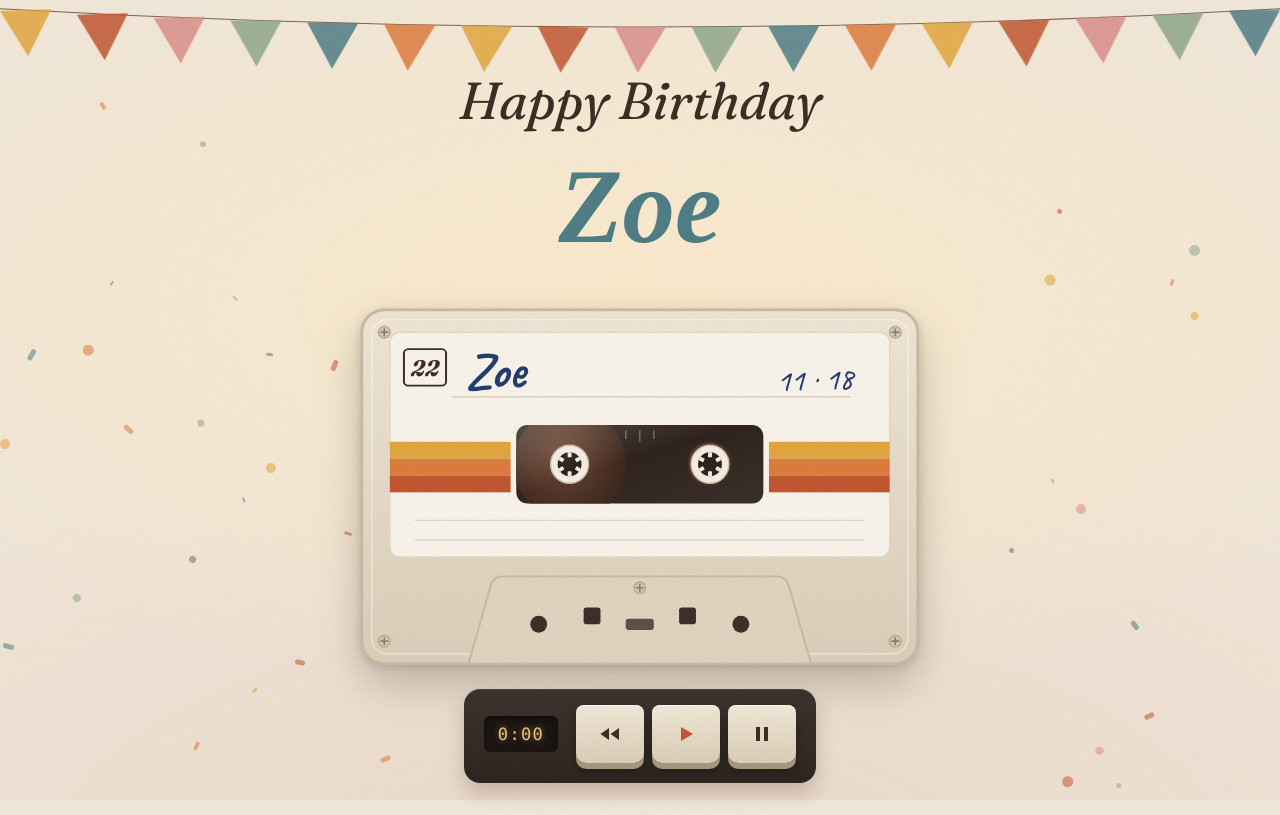
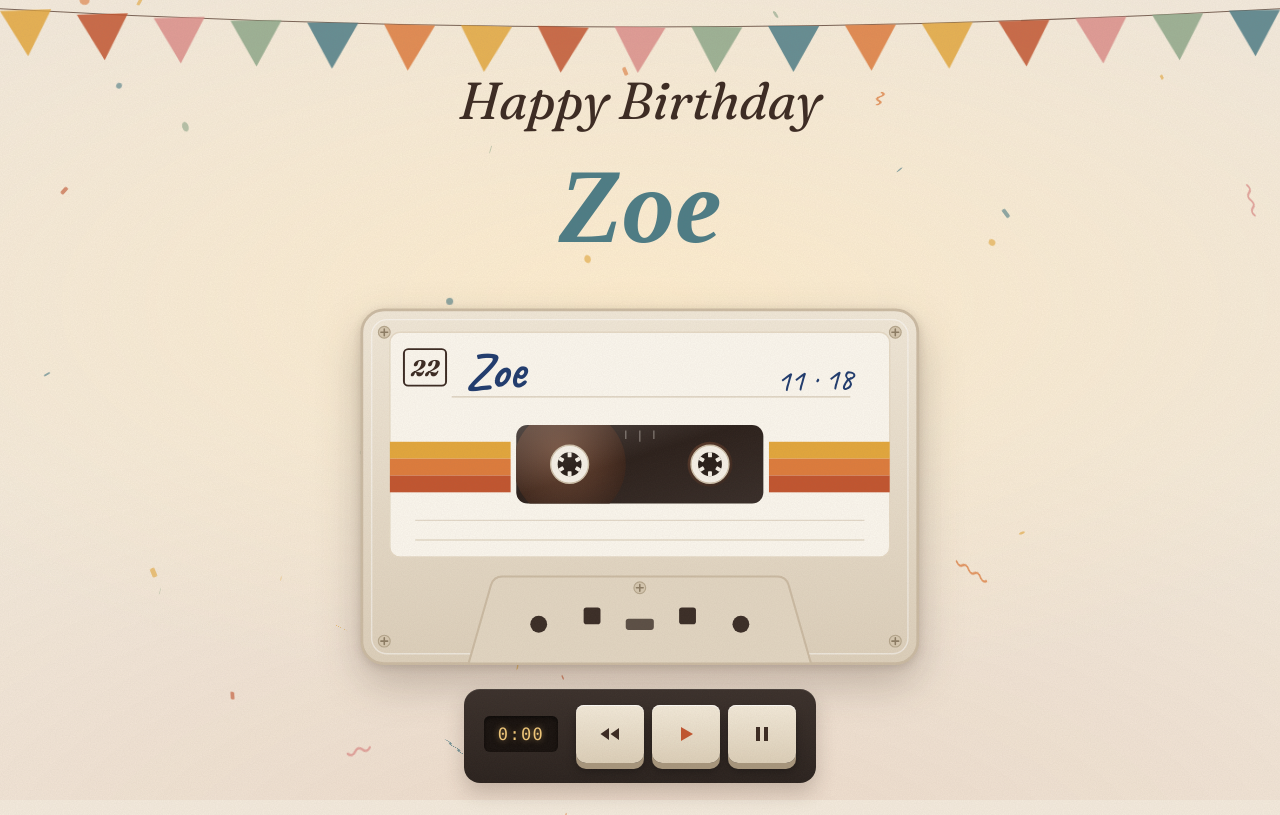
Before and after one commit to jiaming-sun-900/hbd-zoe, a plain HTML site: page index.html in a window 1280 px wide. Drawn offline with Linux system fonts and the light colour scheme; animation ran at ten frames a second; a web font is replaced by a local one.

Commit message:
Falling confetti and curly ribbons in the background
Co-Authored-By: Claude Opus 5.5 <noreply@anthropic.com>
Claude-Session: https://claude.ai/code/session_01Xw6UVfduTDx4D6kWhHpxm9

```diff
--- a/index.html
+++ b/index.html
@@ -66,7 +66,27 @@
 
   /* scattered paper confetti */
   .specks { position: fixed; inset: 0; z-index: 1; pointer-events: none; }
-  .speck { position: absolute; border-radius: 2px; opacity: .55; }
+  /* slowly falling confetti and curly ribbons */
+  .fall {
+    position: absolute; top: 0;
+    animation: fall var(--dur) linear var(--delay) infinite;
+    will-change: transform;
+  }
+  .sway {
+    animation: sway-x var(--swayDur) ease-in-out var(--delay) infinite alternate;
+  }
+  .bit {
+    display: block;
+    opacity: .62;
+    animation: flutter var(--flipDur) linear var(--delay) infinite;
+  }
+  .bit.ribbon { opacity: .75; }
+  @keyframes fall { from { transform: translateY(-8vh); } to { transform: translateY(108vh); } }
+  @keyframes sway-x { from { transform: translateX(calc(var(--amp) * -1)); } to { transform: translateX(var(--amp)); } }
+  @keyframes flutter {
+    from { transform: rotate(var(--rot)) rotate3d(var(--ax), 0deg); }
+    to { transform: rotate(calc(var(--rot) + var(--spin))) rotate3d(var(--ax), 360deg); }
+  }
 
   main {
     position: relative; z-index: 2;
@@ -192,7 +212,8 @@
   #confetti { position: fixed; inset: 0; width: 100%; height: 100%; z-index: 4; pointer-events: none; }
 
   @media (prefers-reduced-motion: reduce) {
-    .flag, .key.play.hint { animation: none; }
+    .flag, .key.play.hint, .fall, .sway, .bit { animation: none; }
+    .fall { transform: translateY(var(--still)); }
     .rise { animation-duration: .01s; }
   }
   @media (min-width: 640px) {
@@ -369,26 +390,45 @@
     bunting.appendChild(p);
   }
 
-  /* ---------- scattered paper confetti (static) ---------- */
+  /* ---------- falling confetti and ribbons ---------- */
   const specks = document.getElementById("specks");
-  let seed = 19;
-  const rand = () => (seed = (seed * 16807) % 2147483647) / 2147483647;
-  for (let i = 0; i < 34; i++) {
-    const s = document.createElement("span");
-    s.className = "speck";
-    let x = rand() * 100, y = 12 + rand() * 86;
-    // keep the centre column mostly clear
-    if (x > 22 && x < 78) x = x < 50 ? x - 20 : x + 20;
-    const round = rand() < 0.4;
-    const size = 5 + rand() * 7;
-    s.style.left = x + "%";
-    s.style.top = y + "%";
-    s.style.width = size + "px";
-    s.style.height = (round ? size : size * 0.45) + "px";
-    if (round) s.style.borderRadius = "50%";
-    s.style.background = palette[Math.floor(rand() * palette.length)];
-    s.style.transform = `rotate(${rand() * 180}deg)`;
-    specks.appendChild(s);
+  const count = innerWidth < 640 ? 26 : 44;
+  for (let i = 0; i < count; i++) {
+    const color = palette[Math.floor(Math.random() * palette.length)];
+    const fall = document.createElement("div");
+    fall.className = "fall";
+    const dur = 14 + Math.random() * 14; // seconds to cross the screen
+    fall.style.left = (Math.random() * 100) + "%";
+    fall.style.setProperty("--dur", dur + "s");
+    fall.style.setProperty("--delay", (-Math.random() * dur) + "s"); // already spread out on load
+    fall.style.setProperty("--still", (Math.random() * 100) + "vh");
+    const sway = document.createElement("div");
+    sway.className = "sway";
+    sway.style.setProperty("--amp", (10 + Math.random() * 26) + "px");
+    sway.style.setProperty("--swayDur", (2.4 + Math.random() * 2.6) + "s");
+    const bit = document.createElement("span");
+    bit.className = "bit";
+    bit.style.setProperty("--rot", (Math.random() * 360) + "deg");
+    bit.style.setProperty("--spin", ((Math.random() < .5 ? -1 : 1) * (90 + Math.random() * 180)) + "deg");
+    bit.style.setProperty("--flipDur", (2.5 + Math.random() * 4) + "s");
+    bit.style.setProperty("--ax", `${(Math.random()).toFixed(2)}, ${(Math.random()).toFixed(2)}, 0`);
+    const kind = Math.random();
+    if (kind < 0.28) {
+      // curly ribbon
+      const h = 26 + Math.random() * 20;
+      bit.classList.add("ribbon");
+      bit.innerHTML = `<svg width="12" height="${h}" viewBox="0 0 12 ${h}"><path d="M6 1 ${Array.from({ length: Math.floor(h / 8) }, (_, k) => `Q${k % 2 ? 1 : 11} ${k * 8 + 5} 6 ${k * 8 + 9}`).join(" ")}" fill="none" stroke="${color}" stroke-width="2.6" stroke-linecap="round"/></svg>`;
+    } else {
+      const round = kind < 0.55;
+      const size = 5 + Math.random() * 6;
+      bit.style.width = size + "px";
+      bit.style.height = (round ? size : size * 0.45) + "px";
+      bit.style.borderRadius = round ? "50%" : "1.5px";
+      bit.style.background = color;
+    }
+    sway.appendChild(bit);
+    fall.appendChild(sway);
+    specks.appendChild(fall);
   }
 
   /* ---------- "Zoe" font cycle ---------- */
```
